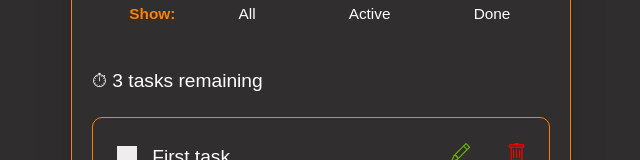
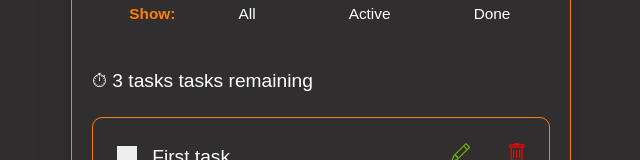
Before and after one commit to mmhamdy/yasta, a React (Create React App) app: page / in a window 1280 px wide. Shown: the part 296-456 px from the top of the page, without its empty margins (319-959 px from the left). Built offline with nearby package versions, Linux system fonts and the light colour scheme.

Commit message:
feat: add and count tasks

```diff
--- a/src/App.jsx
+++ b/src/App.jsx
@@ -1,3 +1,5 @@
+import { useState } from 'react';
+import { nanoid } from 'nanoid';
 import Header from './components/Header';
 import Form from './components/Form';
 import FilterButton from './components/FilterButton';
@@ -7,7 +9,14 @@ import Footer from './components/Footer';
 import './App.css';
 
 const App = ({taskList}) => {
-  const tasks = taskList.map(task => (
+  const [tasks, setTasks] = useState(taskList);
+
+  const addTask = (task) => {
+    const newTask = { id: "todo-" + nanoid(), task: task, done: false};
+    setTasks([...tasks, newTask]);
+  }
+
+  const tasksList = tasks.map(task => (
     <Todo
       task={task.task}
       id={task.id}
@@ -20,7 +29,7 @@ const App = ({taskList}) => {
   return (
     <div className="app">
       <Header />
-      <Form />
+      <Form addTask={addTask}/>
       <div className="filters">
         <div className="filters__text">
           <p>Show:</p>
@@ -31,10 +40,10 @@ const App = ({taskList}) => {
           <FilterButton text="Done" />
         </div>
       </div>
-      <Counter />
+      <Counter tasks={tasks} />
       <div className="todos">
         <ul className="todos__todo-list">
-          {tasks}
+          {tasksList}
         </ul>
       </div>
       <Footer />
--- a/src/components/Counter.jsx
+++ b/src/components/Counter.jsx
@@ -1,7 +1,11 @@
-const Counter = () => {
+const Counter = ({ tasks }) => {
+  const tasksNoun = tasks.length !== 1 ? "tasks" : "task"
+  const tasksCount = `${tasks.length} ${tasksNoun} tasks remaining`
   return (
     <div className="task-count">
-      <p className="task-count__text">&#9201; 3 tasks remaining</p>
+      <p className="task-count__text">
+        &#9201; {tasksCount}
+      </p>
     </div>
   )
 }
--- a/src/components/Form.jsx
+++ b/src/components/Form.jsx
@@ -1,16 +1,31 @@
+import { useState } from 'react';
 import { BsPlus } from 'react-icons/bs';
 
-const Form = () => {
+const Form = ({ addTask}) => {
+  const [task, setTask] = useState('');
+
+  const handleChange = (e) => {
+    setTask(e.target.value);
+  }
+
+  const handleSubmit = (e) => {
+    e.preventDefault();
+    addTask(task);
+    setTask('');
+  }
   return (
     <div className="form">
-      <form>
+      <form onSubmit={handleSubmit}>
         <div className="form__container">
           <div className="form__input-container">
             <input
               type="text"
               name="text"
               className="form__input"
+              autoComplete='off'
               placeholder="So, what needs to be done?"
+              value={task}
+              onChange={handleChange}
             />
           </div>
           <div className="form__btn-container">
```
